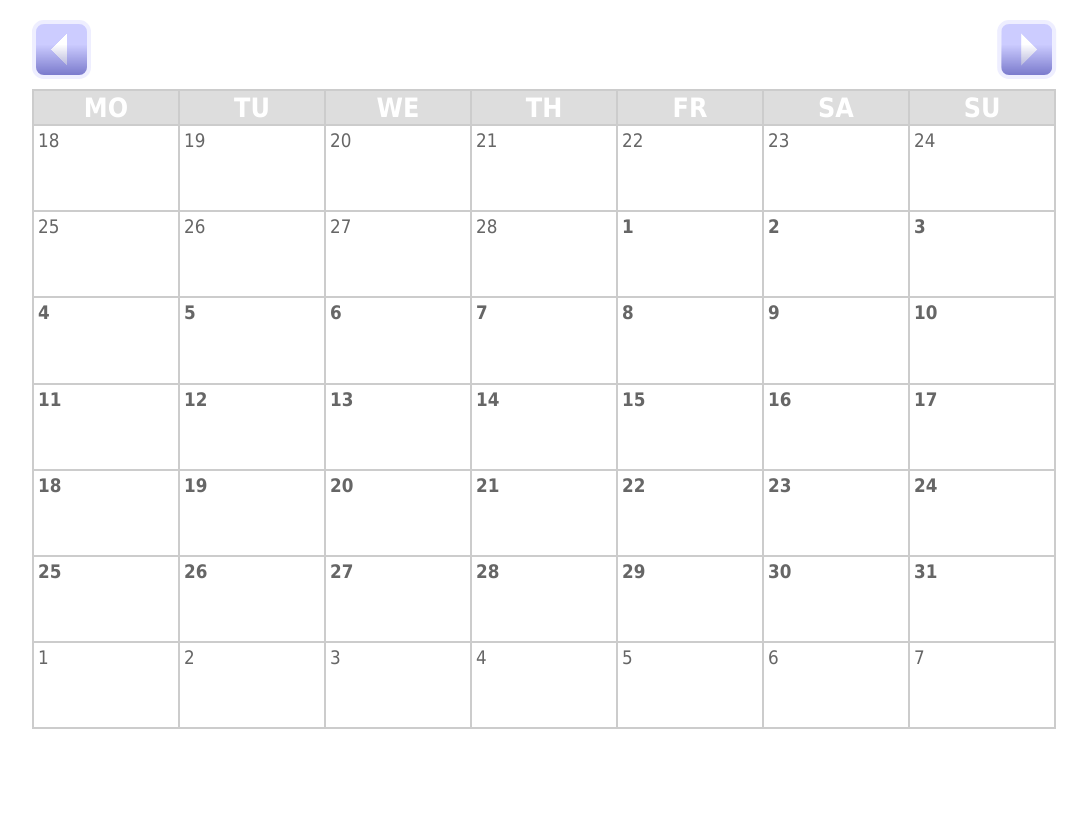
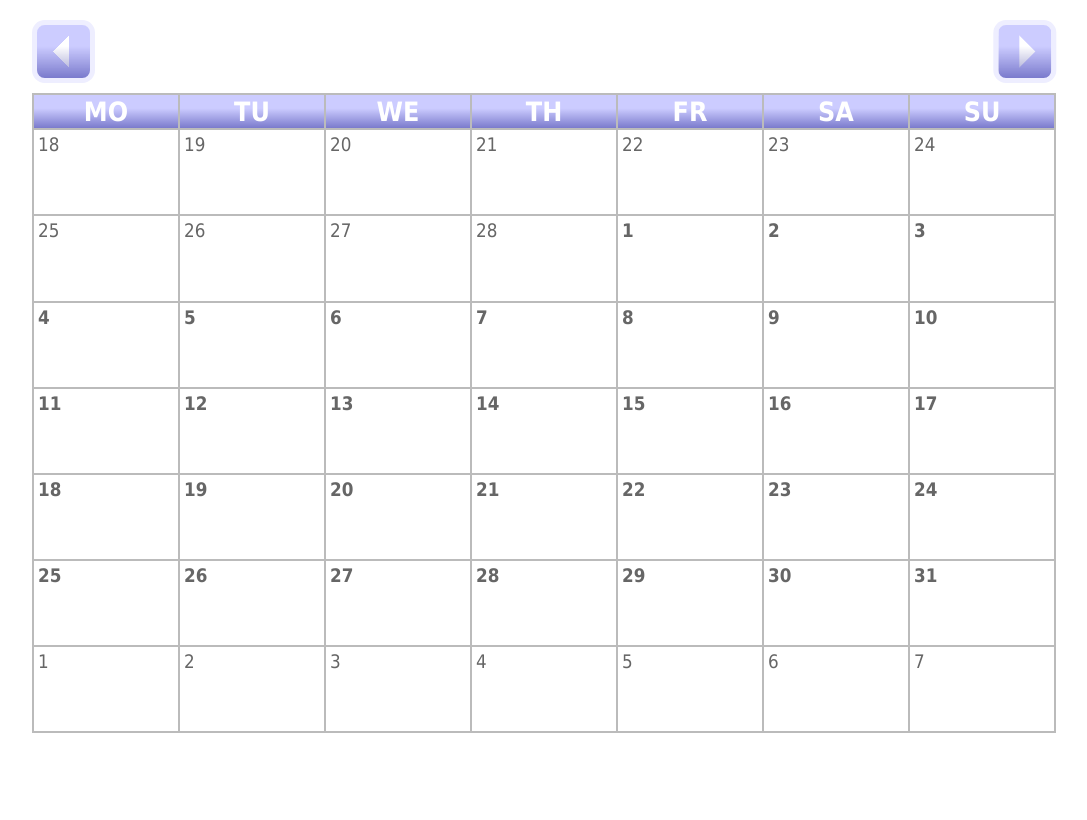
Before and after one commit to flofank/reservation, a PHP site: page /index.html in a window 1280 px wide. Shown: the whole page, without its empty margins (96-1183 px from the left). Run offline with PHP 8.4, Linux system fonts and the light colour scheme.

Commit message:
Update styles.css

```diff
--- a/styles.css
+++ b/styles.css
@@ -14,12 +14,15 @@ html, body {
 .calendar {
 	width: 100%;
 	height: 100%;
-	border: 1px solid #CCC;
+	border: 1px solid #BBB;
 }
 .calendar th {
 	font-size: 20pt;
-	border: 1px solid #CCC;
-	background-color: #DDD;
+	border: 1px solid #BBB;
+/* 	background-color: #DDD; */
+/* 	background: -webkit-linear-gradient(rgba(200,200,255, 0.7) 20%, rgba(100,100,155, 0.7) 120%); */
+/* 	background: -webkit-linear-gradient(#CCF 20%, #66A 120%); */
+	background: -webkit-linear-gradient(transparent 40%, rgba(0,0,128, 0.4) 100%), #CCF;
 	color: white;
 	padding: 1px;
 }
@@ -28,7 +31,7 @@ html, body {
 
 .day {
 	width: 14%;
-	border: 1px solid #CCC;
+	border: 1px solid #BBB;
 	padding: 1px;
 	color: #666;
 	padding: 4px;
@@ -49,25 +52,27 @@ html, body {
 
 .switch {
 	display: block;
-	width: 5%;
-	height: 0;
-	padding-bottom: 5%;
+/* 	width: 5%; */
+/* 	height: 0; */
+/* 	padding-bottom: 5%; */
+	height: 40pt;
+	width: 40pt;
 	background-color: #CCF;
-	border: 4px solid #EEF;
+	border: 4pt solid #EEF;
 	border-radius: 20%;
 	margin-bottom: 10px;
 	background: -webkit-linear-gradient(transparent 40%, rgba(0,0,128, 0.4) 100%),
-		-webkit-linear-gradient(45deg, #CCCCFF 40%, transparent 40%),
-		-webkit-linear-gradient(315deg, #CCCCFF 40%, transparent 40%),
-		-webkit-linear-gradient(180deg, #CCCCFF 40%, white 40%);
+		-webkit-linear-gradient(45deg, #CCF 40%, transparent 40%),
+		-webkit-linear-gradient(315deg, #CCF 40%, transparent 40%),
+		-webkit-linear-gradient(180deg, #CCF 40%, white 40%);
 }
 .switch:hover {
-	border: 4px solid #BBC;
+	border: 4pt solid #BBC;
 	cursor: pointer;
 	background: -webkit-linear-gradient(transparent 20%, rgba(0,0,128, 0.6) 100%),
-		-webkit-linear-gradient(45deg, #CCCCFF 40%, transparent 40%),
-		-webkit-linear-gradient(315deg, #CCCCFF 40%, transparent 40%),
-		-webkit-linear-gradient(180deg, #CCCCFF 40%, white 40%);
+		-webkit-linear-gradient(45deg, #CCF 40%, transparent 40%),
+		-webkit-linear-gradient(315deg, #CCF 40%, transparent 40%),
+		-webkit-linear-gradient(180deg, #CCF 40%, white 40%);
 }
 .back {
 	float: left;
```
Also changed, not shown: other parts of styles.css (+32 -0 lines).
